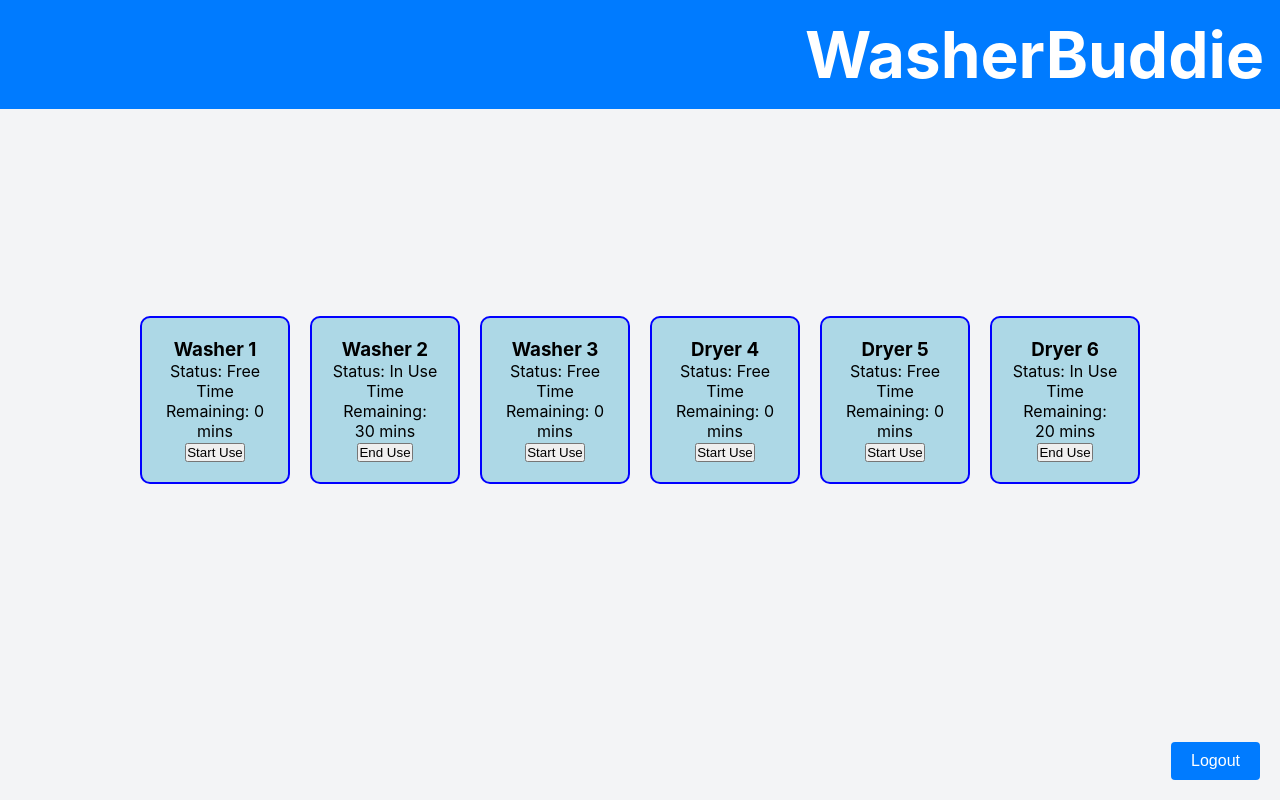
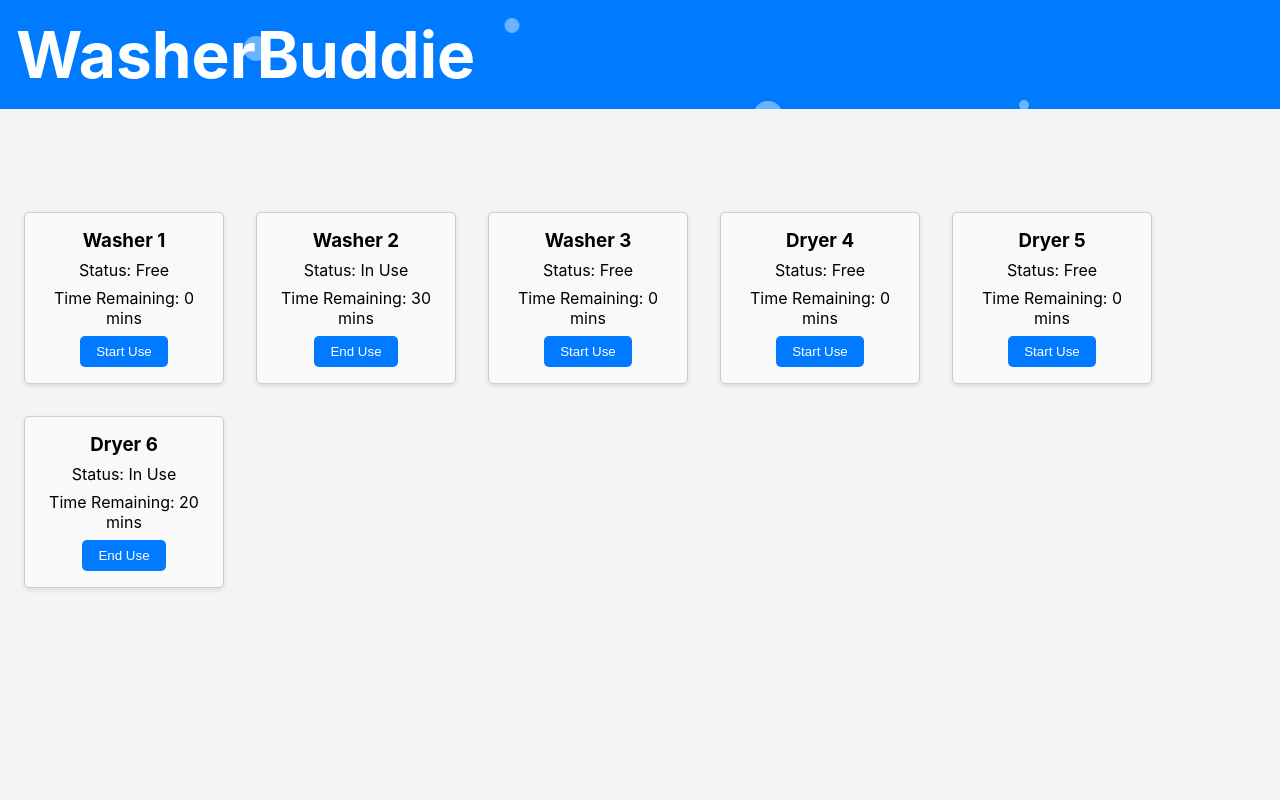
Before and after one commit to nikhil-jindal12/WasherBuddie, a React (Create React App) app in the folder washerbuddie/: page /home-page in a window 1280 px wide. Built offline with nearby package versions, Linux system fonts and the light colour scheme.

Commit message:
Updated Header

```diff
--- a/washerbuddie/src/App.css
+++ b/washerbuddie/src/App.css
@@ -213,3 +213,45 @@ header button {
   cursor: pointer;
 
 }
+
+.machine-list {
+  display: flex;
+  flex-wrap: wrap;
+  gap: 1rem;
+  padding: 1rem;
+}
+
+.machine-tile {
+  border: 1px solid #ccc;
+  padding: 1rem;
+  border-radius: 5px;
+  background-color: #f9f9f9;
+  width: 200px;
+  box-shadow: 0 2px 5px rgba(0, 0, 0, 0.1);
+  transition: transform 0.2s;
+}
+
+.machine-tile:hover {
+  transform: scale(1.05);
+}
+
+.machine-tile h3 {
+  margin: 0 0 0.5rem 0;
+}
+
+.machine-tile p {
+  margin: 0.5rem 0;
+}
+
+.machine-tile button {
+  background-color: #007bff;
+  color: white;
+  border: none;
+  padding: 0.5rem 1rem;
+  border-radius: 5px;
+  cursor: pointer;
+}
+
+.machine-tile button:hover {
+  background-color: #0056b3;
+}
--- a/washerbuddie/src/Header.css
+++ b/washerbuddie/src/Header.css
@@ -6,59 +6,101 @@
   text-align: center;
   width: 100%;
   position: fixed;
-  top: 60px; /* Adjusted to make space for the menu */
+  top: 0;
   left: 0;
   z-index: 1000;
+  overflow: hidden; /* Ensure bubbles stay within the header */
+}
+
+.bubbles {
+  position: absolute;
+  top: 0;
+  left: 0;
+  width: 100%;
+  height: 100%;
+  z-index: -1; /* Ensure bubbles are behind the text */
   overflow: hidden;
 }
 
+.bubble {
+  position: absolute;
+  bottom: -50px;
+  width: 20px;
+  height: 20px;
+  background-color: rgba(255, 255, 255, 0.7);
+  border-radius: 50%;
+  animation: rise 5s infinite ease-in;
+  opacity: 0.6;
+}
+
+.bubble:nth-child(2) {
+  width: 25px;
+  height: 25px;
+  animation-duration: 6s;
+  animation-delay: 1s;
+  left: 20%;
+}
+
+.bubble:nth-child(3) {
+  width: 15px;
+  height: 15px;
+  animation-duration: 4s;
+  animation-delay: 2s;
+  left: 40%;
+}
+
+.bubble:nth-child(4) {
+  width: 30px;
+  height: 30px;
+  animation-duration: 7s;
+  animation-delay: 3s;
+  left: 60%;
+}
+
+.bubble:nth-child(5) {
+  width: 10px;
+  height: 10px;
+  animation-duration: 3s;
+  animation-delay: 4s;
+  left: 80%;
+}
+
+.bubble:nth-child(6) {
+  width: 35px;
+  height: 35px;
+  animation-duration: 8s;
+  animation-delay: 5s;
+  left: 10%;
+}
+
+.bubble:nth-child(7) {
+  width: 20px;
+  height: 20px;
+  animation-duration: 5s;
+  animation-delay: 6s;
+  left: 30%;
+}
+
+.bubble:nth-child(8) {
+  width: 40px;
+  height: 40px;
+  animation-duration: 9s;
+  animation-delay: 7s;
+  left: 50%;
+}
+
+@keyframes rise {
+  0% {
+    bottom: -50px;
+    transform: translateX(-50%);
+  }
+  100% {
+    bottom: 100%;
+    transform: translateX(-50%);
+  }
+}
 .header-content {
   display: flex;
   justify-content: space-between;
   align-items: center;
 }
-
-.menu-icon {
-  cursor: pointer;
-  display: flex;
-  flex-direction: column;
-  justify-content: space-around;
-  height: 24px;
-  width: 30px;
-  position: absolute;
-  right: 20px;
-}
-
-.bar {
-  height: 3px;
-  width: 100%;
-  background-color: white;
-  border-radius: 10px;
-}
-
-.dropdown-menu {
-  position: absolute;
-  top: 0; /* Adjusted to be at the top */
-  right: 10px;
-  background-color: white;
-  color: black;
-  border: 1px solid #ccc;
-  border-radius: 5px;
-  box-shadow: 0 2px 10px rgba(0, 0, 0, 0.1);
-  z-index: 1001;
-}
-
-.dropdown-menu ul {
-  list-style: none;
-  padding: 0;
-  margin: 0;
-}
-
-.dropdown-menu li {
-  padding: 10px 20px;
-  cursor: pointer;
-}
-
-.dropdown-menu li:hover {
-  background-color: #f0f0f0;
-}
--- a/washerbuddie/src/homePage.js
+++ b/washerbuddie/src/homePage.js
@@ -35,31 +35,21 @@ function HomePage() {
     };
 
     return (
-        <div className="home-page">
+        <div>
+            <Header />
             <Menu />
-            <Header />
-            <div className="machines">
+            <div className="machine-list">
                 {machines.map((machine) => (
-                    <div
-                        key={machine.id}
-                        className={`machine ${machine.type.toLowerCase()}`}
-                    >
-                        <h3>
-                            {machine.type} {machine.id}
-                        </h3>
+                    <div key={machine.id} className="machine-tile">
+                        <h3>{machine.type} {machine.id}</h3>
                         <p>Status: {machine.status}</p>
                         <p>Time Remaining: {machine.timeRemaining} mins</p>
-                        <button
-                            onClick={() => handleStartEndUse(machine.id)}
-                        >
+                        <button onClick={() => handleStartEndUse(machine.id)}>
                             {machine.status === 'Free' ? 'Start Use' : 'End Use'}
                         </button>
                     </div>
                 ))}
             </div>
-            <button className="logout-button" onClick={handleLogout}>
-                Logout
-            </button>
         </div>
     );
 }
```
